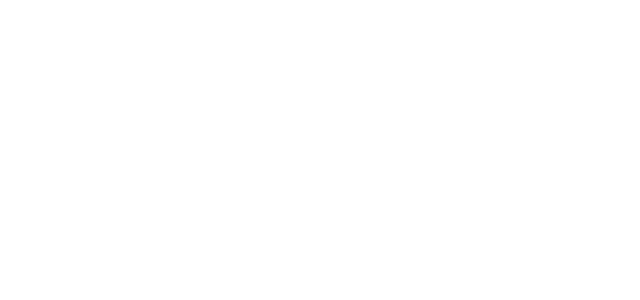
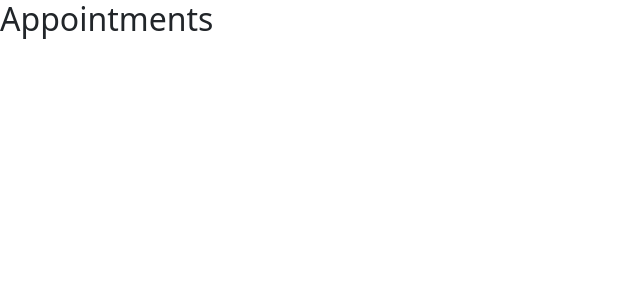
Before and after one commit to ViyathAraliya/MeetMyDoctor, a React (Create React App) app in the folder client/: page /ManageAppointments in a window 1280 px wide. Before the commit this address had no page. Shown: the top 300 px of the page, without its empty margins (0-640 px from the left). Built offline with nearby package versions, Linux system fonts and the light colour scheme.

Commit message:
-refactor(client_side): Change component name: 'Appointments_customer' to 'MakeAppointment'
-feat(client-side): Introduce new compoment 'ManageAppointments' under 'userComponents'

```diff
--- a/client/src/App.js
+++ b/client/src/App.js
@@ -2,7 +2,9 @@
 import { BrowserRouter, Route, Routes } from 'react-router-dom';
 import './App.css';
 import Home from './components/Home';
-import Appointments_customer from './components/customerComponents/Appointments_customer';
+
+import MakeAppointment from './components/customerComponents/MakeAppointment';
+import ManageAppointments from './components/userComponents/ManageAppointments';
 
 function App() {
   return (
@@ -10,7 +12,8 @@ function App() {
 
   <Routes>
   <Route path="/" element={<Home/>}/>
-  <Route path="/appointments_customer" element={<Appointments_customer/>}/>
+  <Route path="/makeAppointment" element={<MakeAppointment/>}/>
+  <Route path="/ManageAppointments" element={<ManageAppointments/>}></Route>
   </Routes>
   </BrowserRouter>
 
--- a/client/src/components/Home.js
+++ b/client/src/components/Home.js
@@ -4,7 +4,8 @@ function Home(){
 
     return(<>
     <label>Hello</label>
-   <li><Link to="/appointments_customer">Make an Appointment</Link></li>
+   <li><Link to="/makeAppointment">Make an Appointment</Link></li>
+   <li><Link to="/manageAppointments">Manage Appointments</Link></li>
 
     </>)
 }
--- a/client/src/components/customerComponents/Appointments_customer.js
+++ b/client/src/components/customerComponents/MakeAppointment.js
@@ -1,9 +1,10 @@
 import axios from "axios";
 import { useEffect, useState } from "react"
 import 'bootstrap/dist/css/bootstrap.min.css';
+import { Link } from "react-router-dom";
 
 
-function Appointments_customer() {
+function MakeAppointment() {
     // fetched data
     const [clinicSessions, setClinicSessions] = useState(null);
     const [doctors, setDoctors]=useState(null);
@@ -217,8 +218,10 @@ catch(error){console.log(error);}
 
             </div>
 
+            <li><Link to="/">Home</Link></li>
+
         </>
     )
 }
 
-export default Appointments_customer;
+export default MakeAppointment;
--- /dev/null
+++ b/client/src/components/userComponents/ManageAppointments.js
@@ -0,0 +1,5 @@
+function ManageAppointments(){
+    return(<><h2>Appointments</h2>
+    </>)
+}
+export default ManageAppointments;
```
